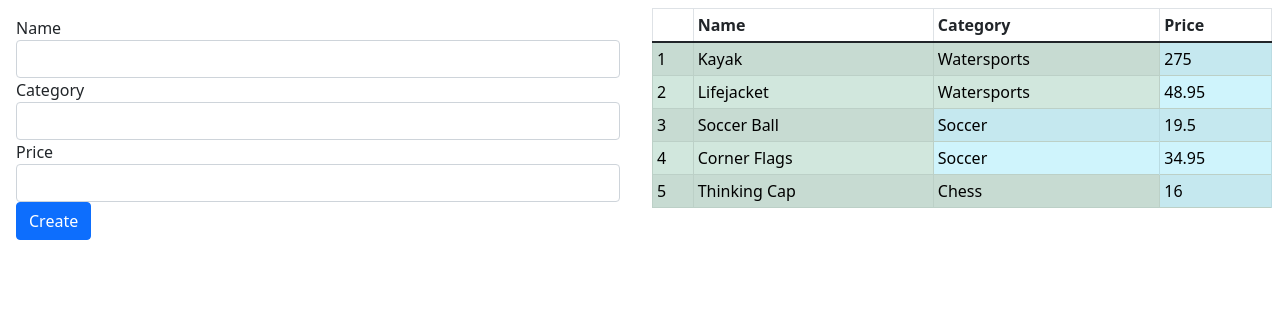
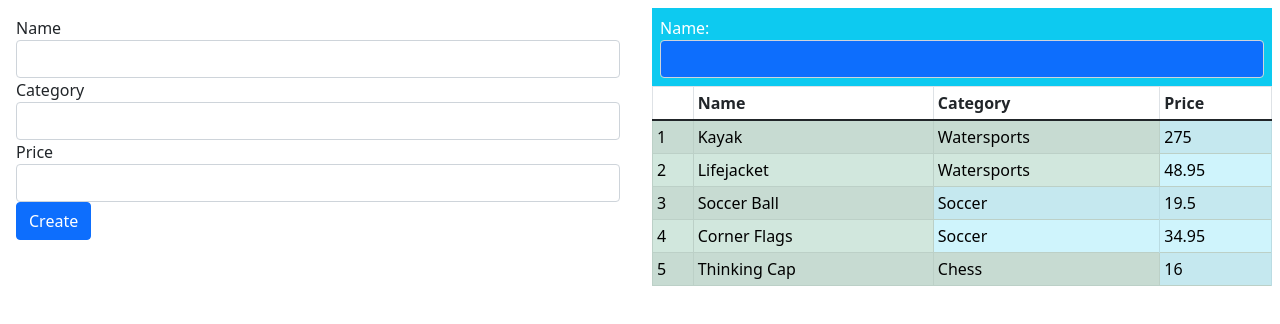
Before and after one commit to Kosteyyy/AP_example, an Angular app: page / in a window 1280 px wide. Shown: the top 324 px of the page. Built offline with nearby package versions, Linux system fonts and the light colour scheme.

Commit message:
Двусторонняя директива (аналог ngModel)

```diff
--- a/src/app/app.module.ts
+++ b/src/app/app.module.ts
@@ -6,12 +6,14 @@ import { BrowserAnimationsModule } from '@angular/platform-browser/animations';
 import { ProductComponent } from './component';
 import { FormsModule, ReactiveFormsModule } from '@angular/forms';
 import { PaAttrDirective } from './attr.directive';
+import { PaModel } from './twoway.directive';
 
 @NgModule({
   declarations: [
     ProductComponent,
     AppComponent,
-    PaAttrDirective
+    PaAttrDirective,
+    PaModel
   ],
   imports: [
     BrowserModule,
--- a/src/app/template.html
+++ b/src/app/template.html
@@ -26,6 +26,18 @@
   </div>
 
   <div class="col">
+    <div class="form-group bg-info text-white p-2">
+      <label>Name:</label>
+      <!-- <input
+        class="bg-primary text-white form-control"
+        [paModel]="newProduct.name"
+        (paModelChange)="newProduct.name = $event"
+      /> -->
+      <input
+        class="bg-primary text-white form-control"
+        [(paModel)]="newProduct.name"
+      />
+    </div>
     <table class="table table-sm table-bordered table-striped">
       <thead>
         <tr>
--- /dev/null
+++ b/src/app/twoway.directive.ts
@@ -0,0 +1,26 @@
+import { Directive, EventEmitter, HostBinding, HostListener, Input, Output, SimpleChange } from "@angular/core";
+
+@Directive({selector: "input[paModel]"})
+export class PaModel {
+    @Input('paModel')
+    modelProperty: string | undefined = "";
+
+    @HostBinding('value')
+    fieldValue: string = '';
+
+    ngOnChanges(changes: { [property: string]: SimpleChange}) {
+        let change = changes['modelProperty'];
+        if(change.currentValue != this.fieldValue) {
+            this.fieldValue = changes['modelProperty'].currentValue || '';
+        }
+    }
+
+    @Output('paModelChange')
+    update = new EventEmitter<string>();
+
+    @HostListener('input', ['$event.target.value'])
+    updateValue(newValue:string) {
+        this.fieldValue = newValue;
+        this.update.emit(newValue);
+    }
+}
```
